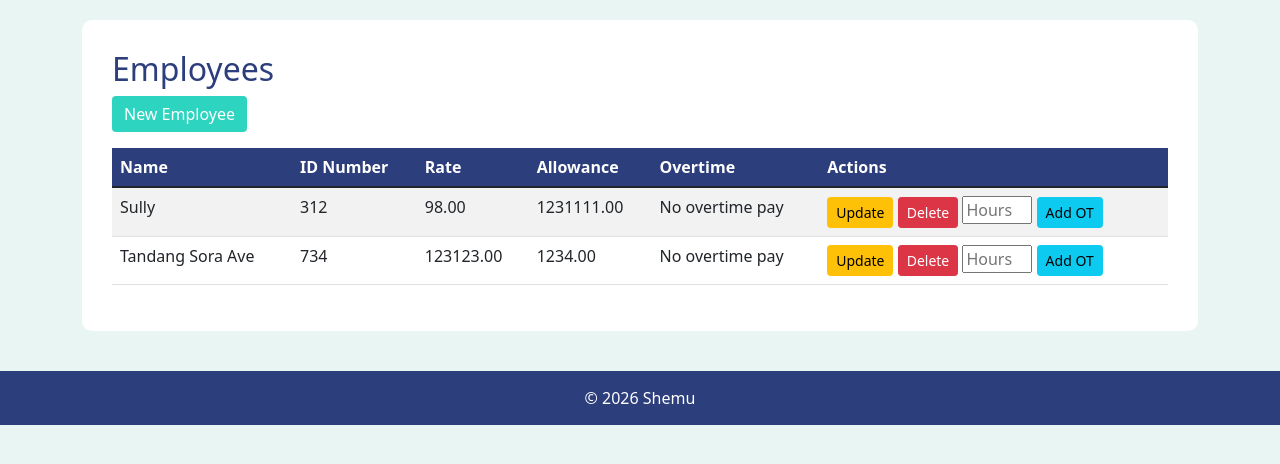
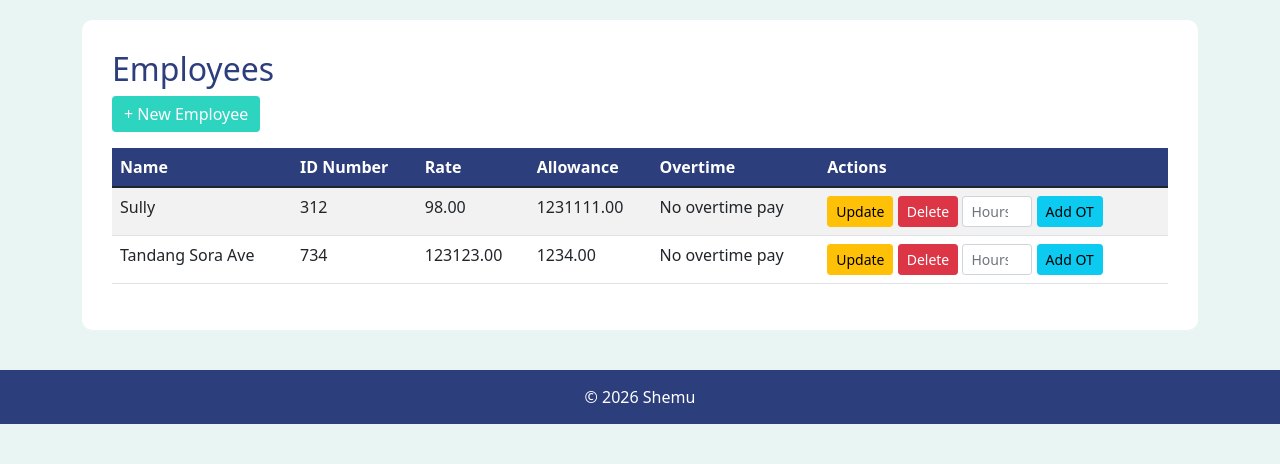
Before and after one commit to cpricamata/FinalProject, a Django app: page / in a window 1280 px wide. Shown: the part 66-530 px from the top of the page. Run offline with Django 5.2, Linux system fonts and the light colour scheme; data comes from the database, SQL or seed files in the repository; both versions use the stored data as it was after the commit.

Commit message:
aligned employees design

```diff
--- a/shemu/shemuapp/templates/shemuapp/employees.html
+++ b/shemu/shemuapp/templates/shemuapp/employees.html
@@ -7,7 +7,7 @@
 <div class="alert alert-danger">{{ error }}</div>
 {% endif %}
 
-<a href="{% url 'create_employee' %}" class="btn btn-teal mb-3">New Employee</a>
+<a href="{% url 'create_employee' %}" class="btn btn-teal mb-3">+ New Employee</a>
 
 <table class="table table-striped">
     <thead>
@@ -28,7 +28,7 @@
             <td>{{ employee.rate }}</td>
             <td>{{ employee.getAllowance }}</td>
             <td>{{ employee.getOvertime }}</td>
-            <td>
+            <td style="white-space: nowrap;">
                 <form method="post" action="{% url 'update_employee' %}" style="display:inline;">
                     {% csrf_token %}
                     <input type="hidden" name="id_number" value="{{ employee.id_number }}">
@@ -44,7 +44,7 @@
                 <form method="post" action="{% url 'add_overtime' %}" style="display:inline;">
                     {% csrf_token %}
                     <input type="hidden" name="id_number" value="{{ employee.id_number }}">
-                    <input type="number" name="overtime_hours" step="0.01" placeholder="Hours" min="1" style="width:70px;" required>
+                    <input type="number" name="overtime_hours" step="0.01" placeholder="Hours" min="1" class="form-control form-control-sm" style="width:70px; display: inline-block; vertical-align: middle;" required>
                     <!-- PLACEHOLDER SOURCE: https://developer.mozilla.org/en-US/docs/Web/HTML/Reference/Attributes/placeholder-->
                     <button type="submit" class="btn btn-info btn-sm">Add OT</button>
                 </form>
```
Also changed, not shown: shemu/db.sqlite3, shemu/shemuapp/migrations/0004_alter_employee_id_alter_payslip_id.py (added).
